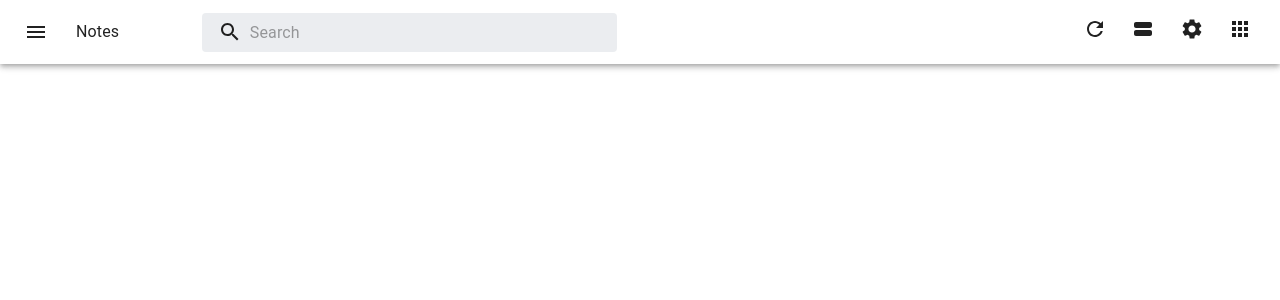
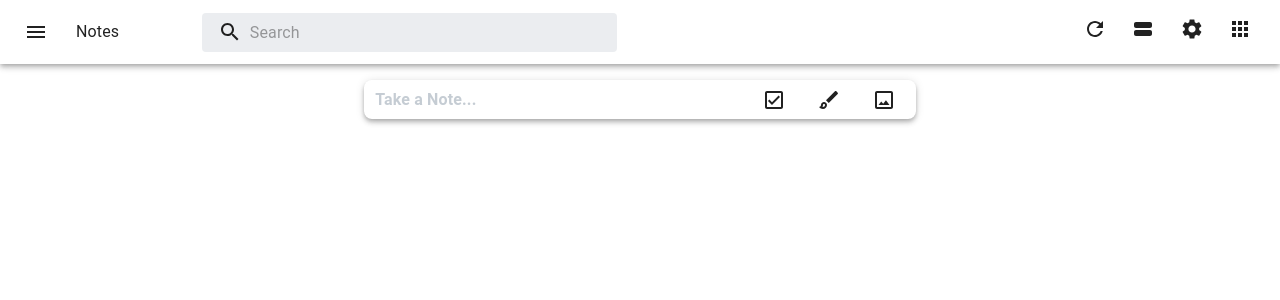
Before and after one commit to CandleCoder/material_ui_todo_react, a React (Create React App) app: page / in a window 1280 px wide. Shown: the top 300 px of the page. Built offline with nearby package versions, Linux system fonts and the light colour scheme.

Commit message:
Added changes for Content Page

```diff
--- a/public/index.html
+++ b/public/index.html
@@ -2,14 +2,14 @@
 <html lang="en">
   <head>
     <meta charset="utf-8" />
-    <link rel="icon" href="%PUBLIC_URL%/favicon.ico" />
+    <!-- <link rel="icon" href="%PUBLIC_URL%/favicon.ico" /> -->
     <meta name="viewport" content="width=device-width, initial-scale=1" />
     <meta name="theme-color" content="#000000" />
     <meta
       name="description"
       content="Web site created using create-react-app"
     />
-    <link rel="apple-touch-icon" href="%PUBLIC_URL%/logo192.png" />
+    <!-- <link rel="apple-touch-icon" href="%PUBLIC_URL%/logo192.png" /> -->
     <!--
       manifest.json provides metadata used when your web app is installed on a
       user's mobile device or desktop. See https://developers.google.com/web/fundamentals/web-app-manifest/
@@ -24,7 +24,7 @@
       work correctly both with client-side routing and a non-root public URL.
       Learn how to configure a non-root public URL by running `npm run build`.
     -->
-    <title>React App</title>
+    <title>Note App</title>
   </head>
   <body>
     <noscript>You need to enable JavaScript to run this app.</noscript>
--- a/src/Components/SearchComponent.js
+++ b/src/Components/SearchComponent.js
@@ -39,7 +39,7 @@ const StyledInputBase = styled(InputBase)(({ theme }) => ({
 		[theme.breakpoints.up('sm')]: {
 			width: '40ch',
 			'&:focus': {
-				width: '20ch'
+				width: '40ch'
 			}
 		}
 	}
--- a/src/Components/TakeANoteComponent.js
+++ b/src/Components/TakeANoteComponent.js
@@ -1,5 +1,49 @@
-import { Box } from '@mui/system';
+import Box from '@mui/material/Box';
+import Grid from '@mui/material/Grid';
+import { styled } from '@mui/material/styles';
+import CheckBoxOutlinedIcon from '@mui/icons-material/CheckBoxOutlined';
+import BrushOutlinedIcon from '@mui/icons-material/BrushOutlined';
+import CropOriginalOutlinedIcon from '@mui/icons-material/CropOriginalOutlined';
+import InputBase from '@mui/material/InputBase';
+
+const StyledInputBase = styled(InputBase)(({ theme }) => ({
+	color: 'lightslategray',
+	fontWeight: 'bold',
+	'& .MuiInputBase-input': {
+		// vertical padding + font size from searchIcon
+		width: '100%',
+		[theme.breakpoints.up('sm')]: {
+			width: '40ch',
+			'&:focus': {
+				width: '40ch'
+			}
+		}
+	}
+}));
 
 export default function TakeANoteContainer() {
-	return <Box sx={{ width: '100%' }} />;
+	const changeLayout = () => {
+		console.log('changed the Layout');
+	};
+
+	return (
+		<Box mt={3} sx={{ boxShadow: 4 }} borderRadius={2}>
+			<Grid xs={12} direction="row" justifyContent="flex-end" alignItems="center" container spacing={1}>
+				<StyledInputBase
+					placeholder="Take a Note..."
+					inputProps={{ 'aria-label': 'Take a Note...' }}
+					onClick={changeLayout}
+				/>
+				<Grid item xs={1.2}>
+					<CheckBoxOutlinedIcon />
+				</Grid>
+				<Grid item xs={1.2}>
+					<BrushOutlinedIcon />
+				</Grid>
+				<Grid item xs={1.2}>
+					<CropOriginalOutlinedIcon />
+				</Grid>
+			</Grid>
+		</Box>
+	);
 }
```
